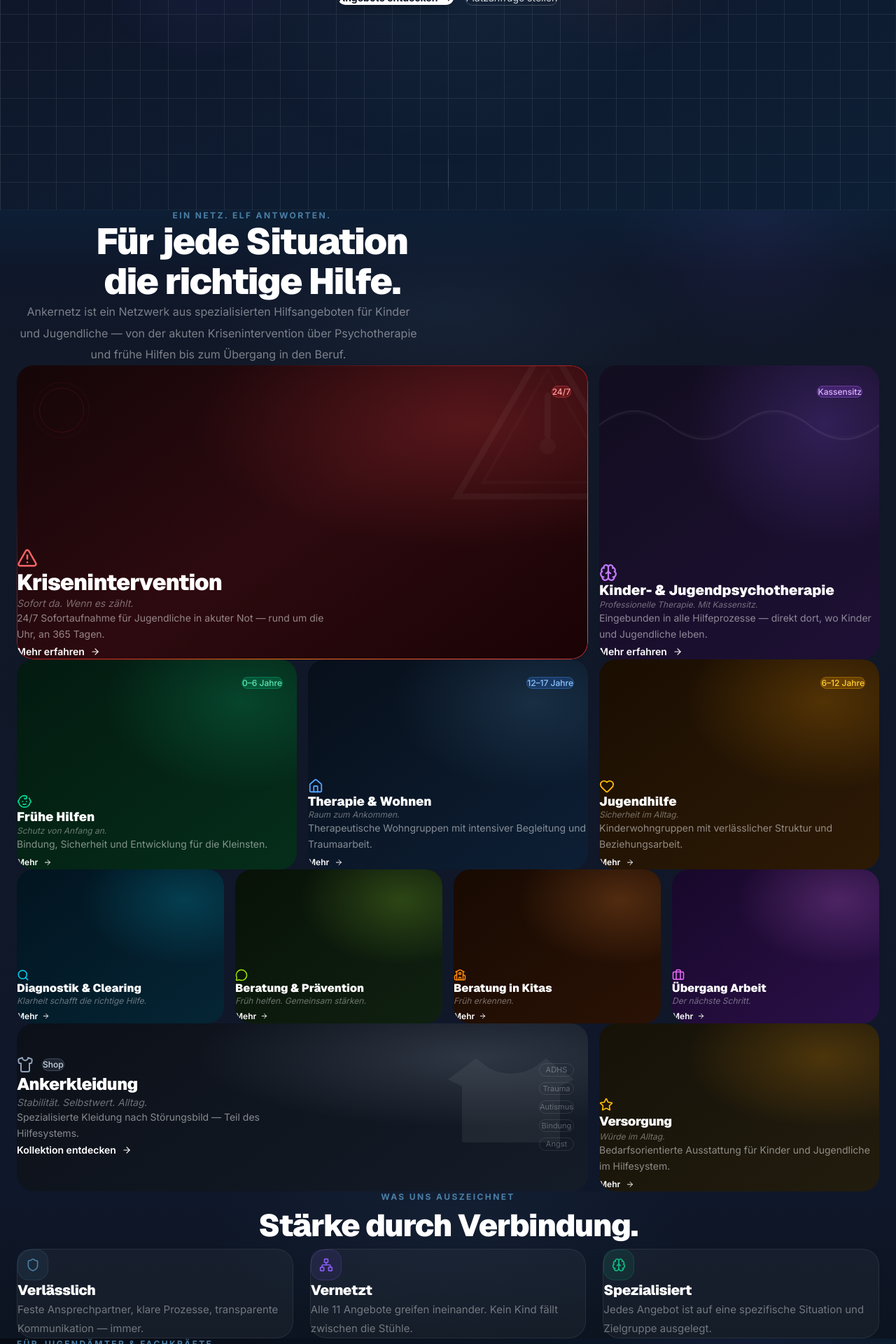
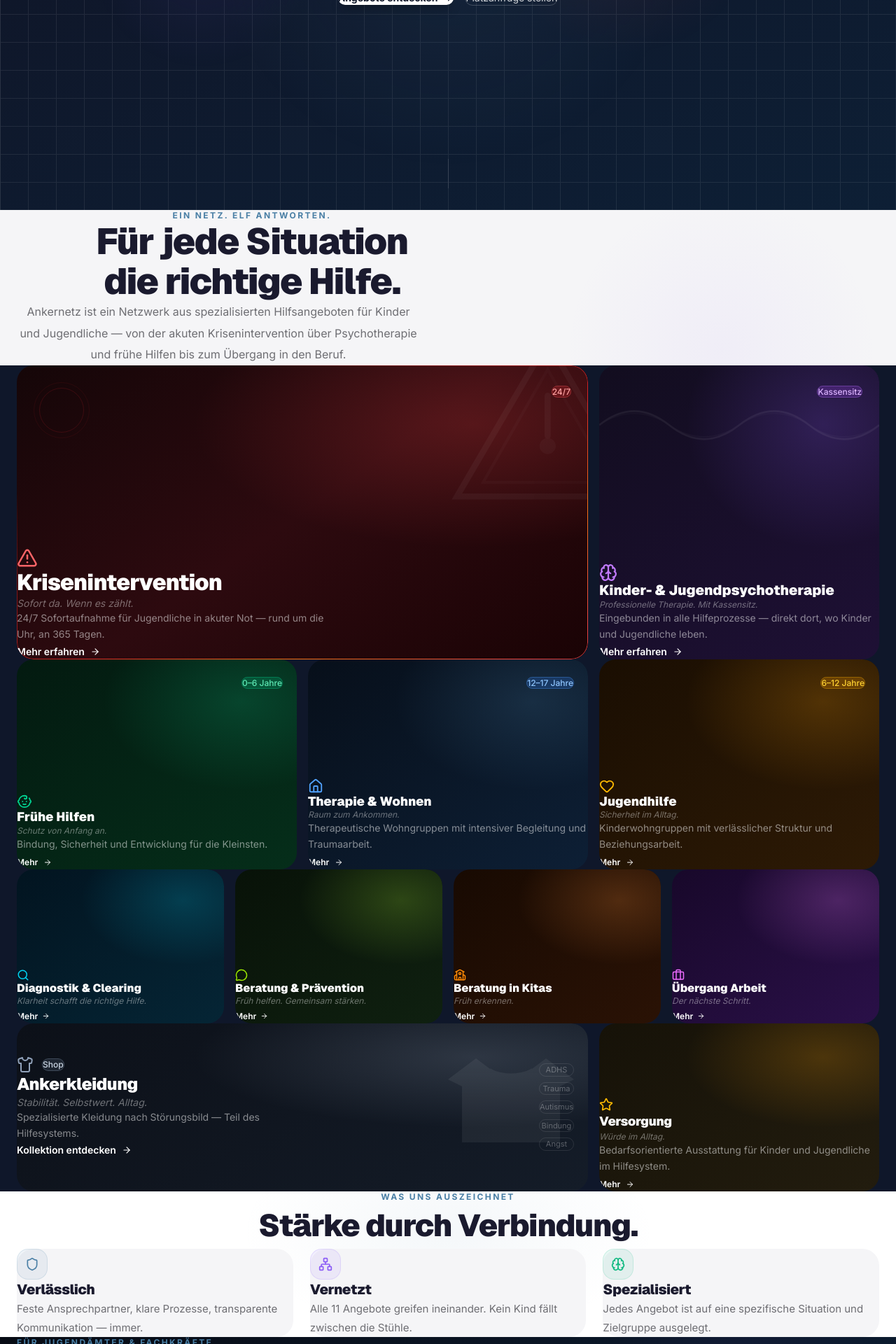
Before and after one commit to ankernetz/ankernetz, a Next.js app: page / in a window 1280 px wide. Shown: the part 500-2420 px from the top of the page at 70% size. Built offline with nearby package versions, Linux system fonts and the light colour scheme.

Commit message:
Color balance: alternating light/dark sections for visual rhythm
Dark: Hero → Light: Einleitung (#F5F5F7) → Dark: Bento (#0f172a) → Light: Stärken (white) → Dark: Fachkräfte

Co-Authored-By: Claude Sonnet 4.6 <noreply@anthropic.com>

```diff
--- a/app/page.tsx
+++ b/app/page.tsx
@@ -237,25 +237,21 @@ export default function HomePage() {
         </div>
       </section>
 
-      {/* ═══ EINLEITUNG ═══ */}
-      <section className="py-28 relative overflow-hidden"
-        style={{ background: "linear-gradient(180deg, #0d1f35 0%, #0f172a 40%, #111827 100%)" }}>
-        {/* Continuity glow from hero */}
-        <div className="absolute top-0 left-1/2 -translate-x-1/2 w-[700px] h-[300px] pointer-events-none"
-          style={{ background: "radial-gradient(ellipse, rgba(74,127,165,0.1) 0%, transparent 70%)" }} />
-        <div className="absolute bottom-0 right-0 w-[400px] h-[400px] pointer-events-none"
-          style={{ background: "radial-gradient(circle, rgba(139,92,246,0.07) 0%, transparent 70%)" }} />
+      {/* ═══ EINLEITUNG ═══ — HELL */}
+      <section className="py-28 relative overflow-hidden bg-[#F5F5F7]">
+        <div className="absolute top-0 right-0 w-[500px] h-[400px] pointer-events-none"
+          style={{ background: "radial-gradient(circle, rgba(139,92,246,0.05) 0%, transparent 70%)" }} />
 
         <div className="site-container">
           <ScrollReveal className="text-center max-w-2xl mx-auto">
             <p className="text-xs font-bold uppercase tracking-[0.2em] text-[#4A7FA5] mb-5">
               Ein Netz. Elf Antworten.
             </p>
-            <h2 className="text-[clamp(2rem,5vw,3.25rem)] font-black text-white mb-6 leading-[1.1]"
+            <h2 className="text-[clamp(2rem,5vw,3.25rem)] font-black text-[#1A1A2E] mb-6 leading-[1.1]"
               style={{ letterSpacing: "-0.03em" }}>
               Für jede Situation<br />die richtige Hilfe.
             </h2>
-            <p className="text-base text-white/45 font-normal leading-[1.9] max-w-xl mx-auto">
+            <p className="text-base text-[#6E6E73] font-normal leading-[1.9] max-w-xl mx-auto">
               Ankernetz ist ein Netzwerk aus spezialisierten Hilfsangeboten für Kinder und Jugendliche —
               von der akuten Krisenintervention über Psychotherapie und frühe Hilfen bis zum Übergang in den Beruf.
             </p>
@@ -263,10 +259,9 @@ export default function HomePage() {
         </div>
       </section>
 
-      {/* ═══ BENTO GRID — ANGEBOTE ═══ */}
-      <section id="angebote" className="pb-32"
-        style={{ background: "linear-gradient(180deg, #111827 0%, #0f172a 100%)" }}>
-        <div className="site-container space-y-4">
+      {/* ═══ BENTO GRID — ANGEBOTE ═══ — DUNKEL */}
+      <section id="angebote" className="py-16 bg-[#0f172a]">
+        <div className="site-container space-y-4 pb-16">
 
           {/* Reihe 1: Krisenintervention groß + Psychotherapie */}
           <div className="grid grid-cols-1 md:grid-cols-3 gap-4">
@@ -453,17 +448,16 @@ export default function HomePage() {
         </div>
       </section>
 
-      {/* ═══ STÄRKEN ═══ */}
-      <section className="py-32 relative overflow-hidden"
-        style={{ background: "linear-gradient(180deg, #0f172a 0%, #0c1420 100%)" }}>
-        <div className="absolute bottom-0 left-1/2 -translate-x-1/2 w-[700px] h-[350px] pointer-events-none"
-          style={{ background: "radial-gradient(ellipse, rgba(74,127,165,0.08) 0%, transparent 70%)" }} />
+      {/* ═══ STÄRKEN ═══ — HELL */}
+      <section className="py-32 bg-white relative overflow-hidden">
+        <div className="absolute bottom-0 left-1/2 -translate-x-1/2 w-[600px] h-[300px] pointer-events-none"
+          style={{ background: "radial-gradient(ellipse, rgba(74,127,165,0.06) 0%, transparent 70%)" }} />
 
         <div className="site-container">
           <ScrollReveal>
             <div className="text-center mb-20">
               <p className="text-xs font-bold uppercase tracking-[0.2em] text-[#4A7FA5] mb-4">Was uns auszeichnet</p>
-              <h2 className="text-[clamp(2rem,4vw,2.75rem)] font-black text-white" style={{ letterSpacing: "-0.028em" }}>
+              <h2 className="text-[clamp(2rem,4vw,2.75rem)] font-black text-[#1A1A2E]" style={{ letterSpacing: "-0.028em" }}>
                 Stärke durch Verbindung.
               </h2>
             </div>
@@ -473,14 +467,13 @@ export default function HomePage() {
               const Icon = s.icon;
               return (
                 <ScrollReveal key={s.titel} delay={i * 100}>
-                  <div className="p-8 rounded-3xl transition-colors"
-                    style={{ background: "rgba(255,255,255,0.04)", border: "1px solid rgba(255,255,255,0.08)" }}>
+                  <div className="p-8 rounded-3xl bg-[#F5F5F7] hover:bg-[#EBEBED] transition-colors">
                     <div className="w-11 h-11 rounded-2xl flex items-center justify-center mb-6"
-                      style={{ background: `${s.color}18`, border: `1px solid ${s.color}30` }}>
+                      style={{ background: `${s.color}15`, border: `1px solid ${s.color}25` }}>
                       <Icon size={20} style={{ color: s.color }} />
                     </div>
-                    <h3 className="text-xl font-black text-white mb-3" style={{ letterSpacing: "-0.02em" }}>{s.titel}</h3>
-                    <p className="text-white/40 font-normal leading-[1.8] text-[0.9375rem]">{s.text}</p>
+                    <h3 className="text-xl font-black text-[#1A1A2E] mb-3" style={{ letterSpacing: "-0.02em" }}>{s.titel}</h3>
+                    <p className="text-[#6E6E73] font-normal leading-[1.8] text-[0.9375rem]">{s.text}</p>
                   </div>
                 </ScrollReveal>
               );
```
